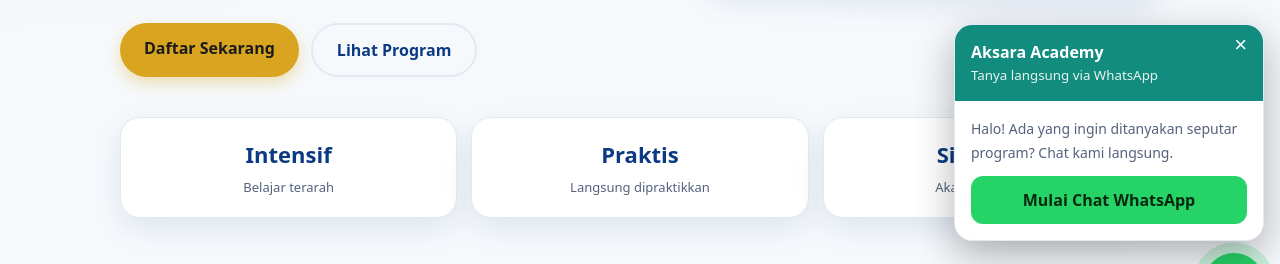
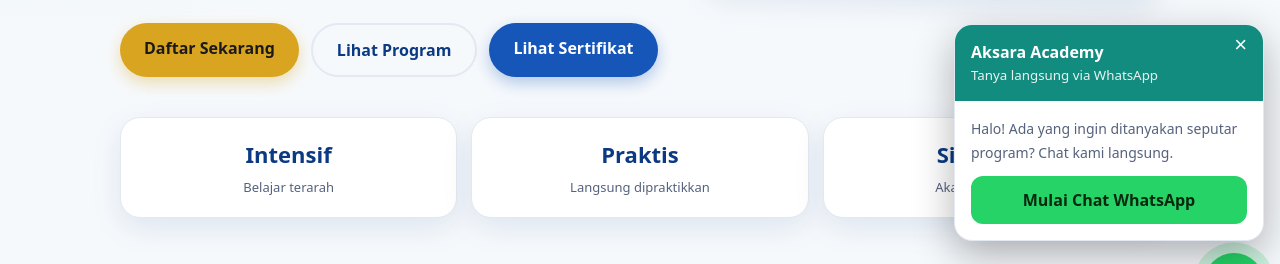
Before and after one commit to MuhammadRehanSyah/Aksara-Academy, a plain HTML site: page index.html in a window 1280 px wide. Shown: the part 471-735 px from the top of the page. Drawn offline with Linux system fonts and the light colour scheme.

Commit message:
Tambah tombol Lihat Sertifikat di hero halaman utama

```diff
--- a/index.html
+++ b/index.html
@@ -64,7 +64,7 @@ footer{background:var(--surface);border-top:1px solid var(--line);text-align:cen
 <div><span class="pill">📗 Program Pendaftaran Dibuka</span>
 <h1>Kuasai Microsoft Office, <em>siap kuliah dan karier</em>.</h1>
 <p class="l">Program intensif yang praktis dan terarah untuk pelajar, mahasiswa, dan pencari kerja, dilengkapi video tutorial Excel singkat yang bisa langsung dipraktikkan.</p>
-<div class="cta"><a class="btn g" href="daftar.html" target="_blank" rel="noopener">Daftar Sekarang</a><a class="btn o" href="#program">Lihat Program</a></div></div>
+<div class="cta"><a class="btn g" href="daftar.html" target="_blank" rel="noopener">Daftar Sekarang</a><a class="btn o" href="#program">Lihat Program</a><a class="btn n" href="sertifikat.html" target="_blank" rel="noopener">Lihat Sertifikat</a></div></div>
 <div class="card sheet" aria-hidden="true"><div class="h">Aksara Academy · Excel</div><div class="r"><span>1</span><span>Apel</span><span>12</span></div><div class="r"><span>2</span><span>Jeruk</span><span>8</span></div><div class="r"><span>3</span><span>Mangga</span><span>15</span></div><div class="r tot"><span>4</span><span>Total</span><span>=SUM(B1:B3)</span></div></div>
 </div></div></div>
 
```
